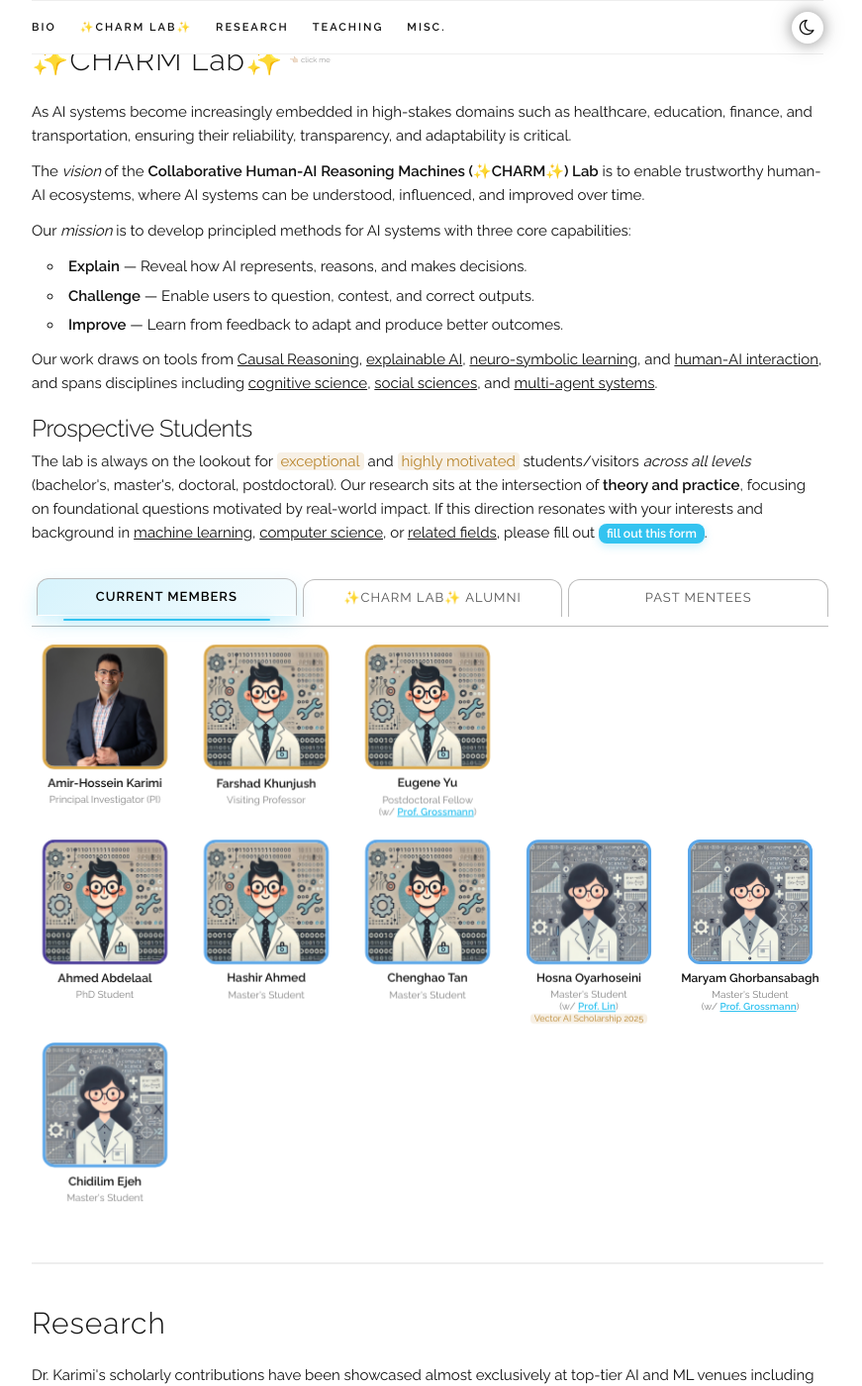
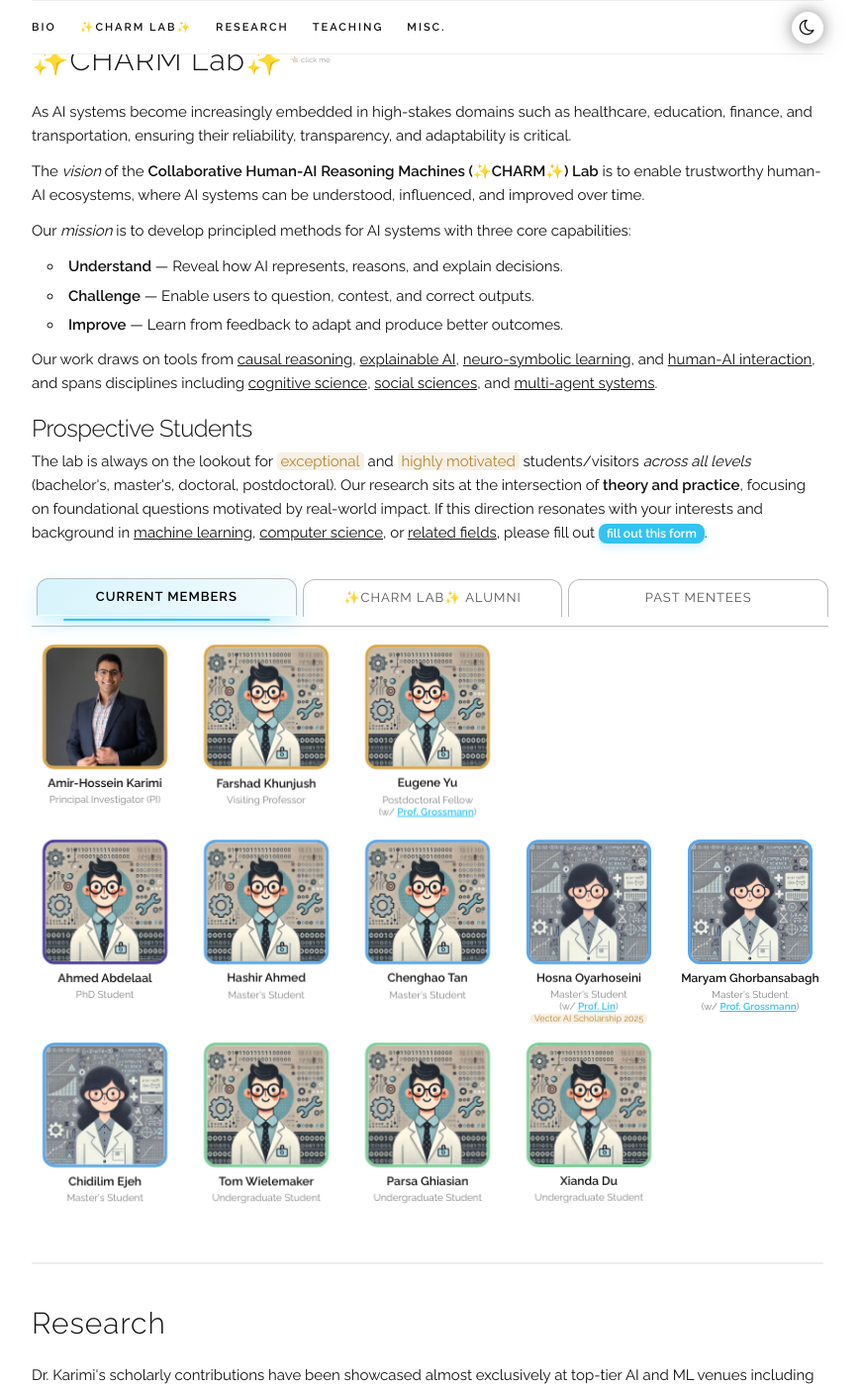
Before and after one commit to charmlab/website, a Jekyll site: the page built from index.html, in a window 1280 px wide and 1400 px high, scrolled down 792 px. Shown: the whole window at 99% size, without its empty margins (208-1079 px from the left). Built offline with Jekyll 4.4.1, drawn with Linux system fonts in a browser that asks for light colours; some web fonts are replaced.

Commit message:
Foreshadowing group members.

```diff
--- a/_data/group.yaml
+++ b/_data/group.yaml
@@ -43,15 +43,29 @@ members:
     image: "/assets/profile-pics/female.jpg"
 
 
+  # - name: Kunwar Nir
+  #   title: "Undergraduate Student"
+  #   image: "/assets/profile-pics/male.jpg"
+
+  - name: Tom Wielemaker
+    title: "Undergraduate Student"
+    image: "/assets/profile-pics/male.jpg"
+
+  - name: Parsa Ghiasian
+    title: "Undergraduate Student"
+    image: "/assets/profile-pics/male.jpg"
+
+  - name: Xianda Du
+    title: "Undergraduate Student"
+    image: "/assets/profile-pics/male.jpg"
+
+
+
   # - name: Reza Abbasi
   #   title: "PhD Student"
   #   image: "/assets/profile-pics/male.jpg"
   #   awards:
   #     - "Canada Impact+ PhD Award"
-
-  # - name: Rashin Rahnamoun
-  #   title: "Master's Student"
-  #   image: "/assets/profile-pics/male.jpg"
 
   # - name: Amirhossein Abolhasani
   #   title: "Master's Student"
@@ -64,6 +78,15 @@ members:
   #   image: "/assets/profile-pics/female.jpg"
   #   awards:
   #     - "Vector AI Scholarship 2026"
+
+  # - name: Rashin Rahnamoun
+  #   title: "Master's Student"
+  #   image: "/assets/profile-pics/male.jpg"
+
+  # - name: Jabess Omane
+  #   title: "Master's Student"
+  #   image: "/assets/profile-pics/male.jpg"
+
 
 
 alumni:
@@ -110,10 +133,6 @@ alumni:
     coadvisor_link: "https://uwaterloo.ca/electrical-computer-engineering/profile/ltahvild"
     image: "/assets/profile-pics/male.jpg"
     # next: "DRW"
-
-  - name: Tom Wielemaker
-    title: "Undergraduate Student"
-    image: "/assets/profile-pics/male.jpg"
 
   - name: Hamza Mostafa
     title: "Undergraduate Student"
--- a/index.html
+++ b/index.html
@@ -46,12 +46,12 @@ title: Home
       <!-- <li><b>Model</b> - understanding representations, concepts, and reasoning processes</li> -->
       <!-- <li><b>Intervene</b> - enabling recourse, contestability, and correction of AI behavior</li> -->
       <!-- <li><b>Adapt</b> - designing systems that improve through feedback, interaction, and reflection</li> -->
-      <li><b>Explain</b> — Reveal how AI represents, reasons, and makes decisions.</li>
+      <li><b>Understand</b> — Reveal how AI represents, reasons, and explain decisions.</li>
       <li><b>Challenge</b> — Enable users to question, contest, and correct outputs.</li>
       <li><b>Improve</b> — Learn from feedback to adapt and produce better outcomes.</li>
     </ul>
     <p>
-      Our work draws on tools from <u>Causal Reasoning</u>, <u>explainable AI</u>, <u>neuro-symbolic learning</u>, and <u>human-AI interaction</u>, and spans disciplines including <u>cognitive science</u>, <u>social sciences</u>, and <u>multi-agent systems</u>.
+      Our work draws on tools from <u>causal reasoning</u>, <u>explainable AI</u>, <u>neuro-symbolic learning</u>, and <u>human-AI interaction</u>, and spans disciplines including <u>cognitive science</u>, <u>social sciences</u>, and <u>multi-agent systems</u>.
     </p>
   </div>
 
```
